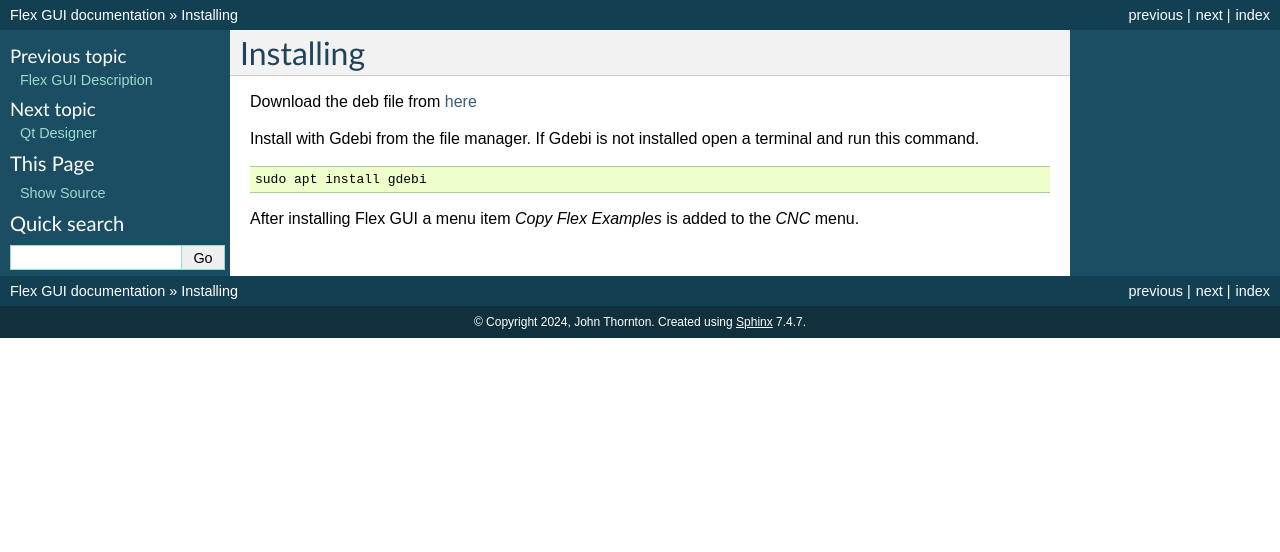
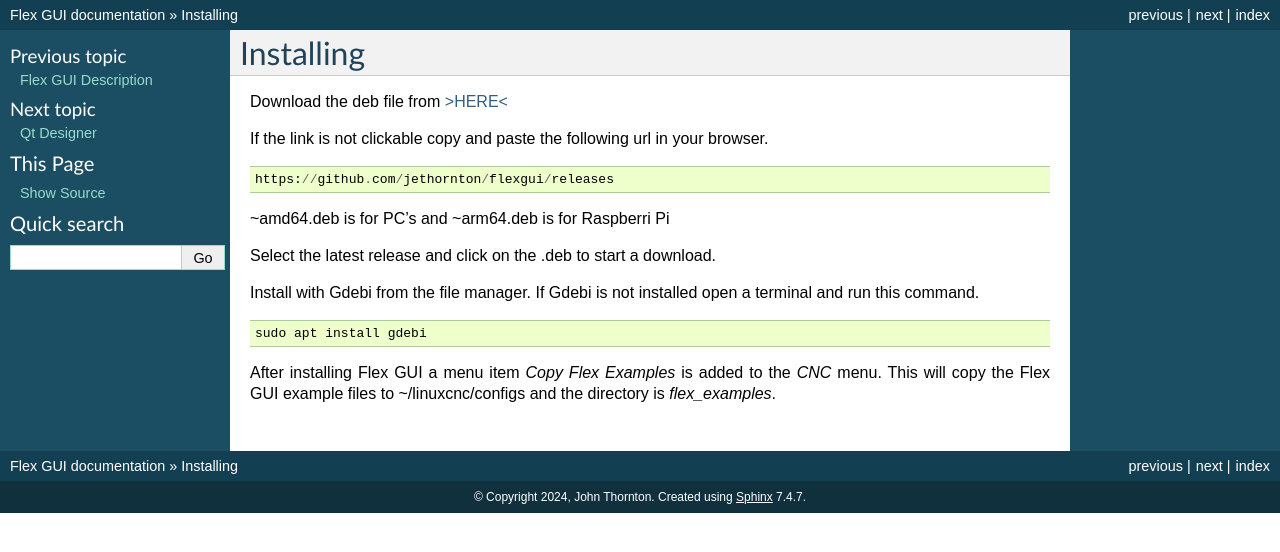
Before and after one commit to jethornton/flexgui, a Sphinx documentation site: the page built from docs/source/install.rst, in a window 1280 px wide. Shown: the top 552 px of the page. Built offline with Sphinx 7.4.7, drawn with Linux system fonts in a browser that asks for light colours.

Commit message:
update docs
Signed-off-by: John Thornton <dev@gnipsel.com>

```diff
--- a/docs/source/install.rst
+++ b/docs/source/install.rst
@@ -2,7 +2,16 @@
 ==========
 
 Download the deb file from
-`here <https://github.com/jethornton/flexgui/releases>`_
+`>HERE< <https://github.com/jethornton/flexgui/releases>`_
+
+If the link is not clickable copy and paste the following url in your browser.
+::
+
+	https://github.com/jethornton/flexgui/releases
+
+~amd64.deb is for PC's and ~arm64.deb is for Raspberri Pi
+
+Select the latest release and click on the .deb to start a download.
 
 Install with Gdebi from the file manager. If Gdebi is not installed open a
 terminal and run this command.
@@ -11,4 +20,5 @@
 	sudo apt install gdebi
 
 After installing Flex GUI a menu item `Copy Flex Examples` is added to the `CNC`
-menu.
+menu. This will copy the Flex GUI example files to ~/linuxcnc/configs and the
+directory is `flex_examples`.
```
